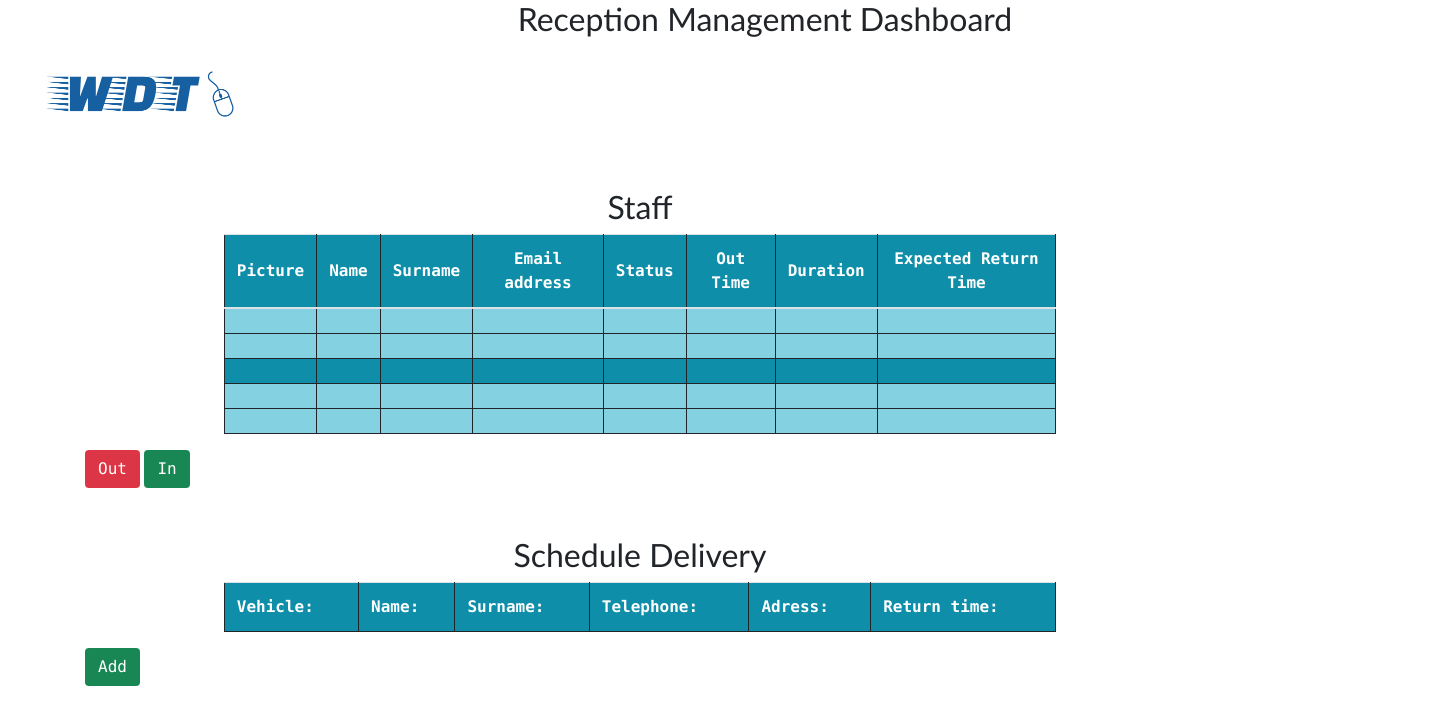
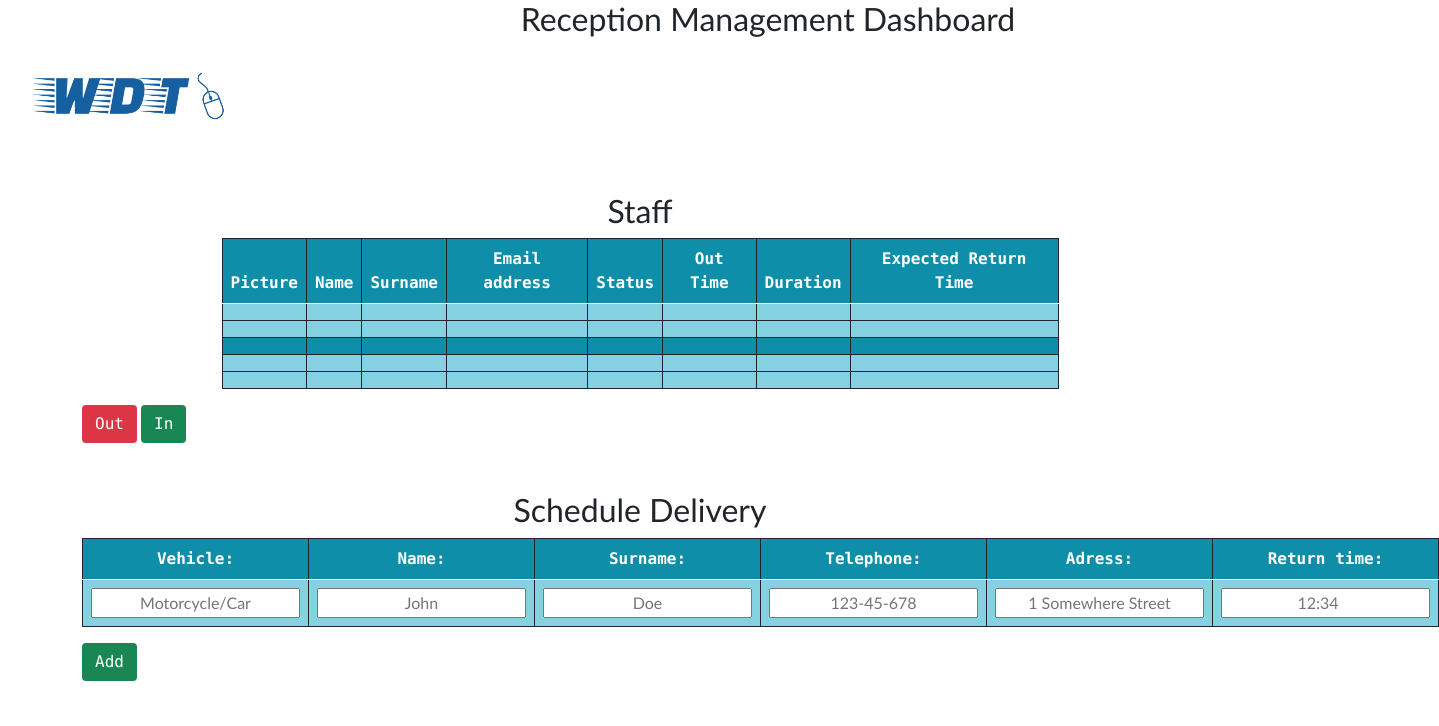
Before and after one commit to Skarstein-Hatlen/Kjetil_Skarstein-Hatlen_sp1, a plain HTML site: page Web Application/WebApp.html in a window 1280 px wide. Both pictures are taken after a click on the element 640 px from the left and 370 px from the top of the page. Shown: the top 726 px of the page, 1439 px wide, since content can reach past the window. Drawn offline with nearby package versions, Linux system fonts and the light colour scheme; no server answers.

Commit message:
Updated Schedule Dlivery start

```diff
--- a/Web Application/WebApp.css
+++ b/Web Application/WebApp.css
@@ -16,50 +16,56 @@
 
 
 /* Tables */
-td {
-    border: thin solid #212529;
-    padding: 5px;
-    cursor: pointer;
-}
 
-th {
+thead, th {
     border: thin solid #212529;
     font-family: consolas;
     color: #fff;
     background-color: #0E8EA8;
+    text-align: center;
 }
 
 tr {
-    border: thin solid #212529
+    border: thin solid #212529;
+
 }
 
-tr:hover {
-    background-color: #0E8EA8;
-    color: #fff;
-}
-
-#tData {
+#tBodyStaff {
     border: thin solid #212529;
     font-family: calibri;
     color:  #212529;
     background-color: #83D1E1;
     text-align: center;
+    cursor: pointer;
 }
 
-thead {
+#tBodySchedule, #tBodyBoard, td {
+    border: thin solid #212529;
+    font-family: calibri;
+    background-color: #83D1E1;
+    color: #212529;
     text-align: center;
-    border: thin solid #212529;
 }
 
+#tBodyStaff tr:hover {
+    background-color: #0E8EA8;
+    color: #fff;
+}
+
+#tBodyBoard:hover, .selected {
+    background-color: #0E8EA8;
+    color: #fff;
+    cursor: pointer;
+}
 
 /* Buttons */
-#positiveButton {
+#inBtn, #addBtn {
     font-family: consolas;
     background-color: #198754;
     color: #fff;
 }
 
-#negativeButton {
+#outBtn, #clearBtn {
     font-family: consolas;
     background-color: #dc3545;
     color: #fff;
@@ -69,8 +75,3 @@ thead {
     font-family: calibri;
     color: #212529;
 }
-
-.selected {
-    background-color: #0E8EA8;
-    color: #fff;
-}
--- a/Web Application/WebApp.html
+++ b/Web Application/WebApp.html
@@ -4,8 +4,8 @@
         <title>WDT App</title>
         <meta charset="utf-8">
         <meta name="viewport" content="width=device-width, initial-scale=1, shrink-to-fit=no">
-        <link rel="stylesheet" href="https://cdn.jsdelivr.net/npm/bootstrap@4.3.1/dist/css/bootstrap.min.css" integrity="sha384-ggOyR0iXCbMQv3Xipma34MD+dH/1fQ784/j6cY/iJTQUOhcWr7x9JvoRxT2MZw1T" crossorigin="anonymous">
-        <link rel="stylesheet" href="WebApp.css">
+        <link href="https://cdn.jsdelivr.net/npm/bootstrap@5.0.2/dist/css/bootstrap.min.css" rel="stylesheet" integrity="sha384-EVSTQN3/azprG1Anm3QDgpJLIm9Nao0Yz1ztcQTwFspd3yD65VohhpuuCOmLASjC" crossorigin="anonymous">        <link rel="stylesheet" href="WebApp.css">
+        <script src="https://cdn.jsdelivr.net/npm/bootstrap@5.0.2/dist/js/bootstrap.bundle.min.js" integrity="sha384-MrcW6ZMFYlzcLA8Nl+NtUVF0sA7MsXsP1UyJoMp4YLEuNSfAP+JcXn/tWtIaxVXM" crossorigin="anonymous"></script>
         <script src="https://ajax.googleapis.com/ajax/libs/jquery/3.6.1/jquery.min.js"></script>
         <script src="wdt_app.js"></script>
     </head>
@@ -19,29 +19,29 @@
         <div class="container">
             <div>
                 <h2 id="text" class="text-center">Staff</h2>
-                <table id="staffTable" class="table w-75 mx-auto" style="border: thin solid #212529;">
+                <table id="staffTable" class="table w-75 mx-auto">
                     <thead>
                         <tr>
-                            <th class="align-middle">Picture</th>
-                            <th class="align-middle">Name</th>
-                            <th class="align-middle">Surname</th>
-                            <th class="align-middle">Email address</th>
-                            <th class="align-middle">Status</th>
-                            <th class="align-middle">Out Time</th>
-                            <th class="align-middle">Duration</th>
-                            <th class="align-middle">Expected Return Time</th>
+                            <th>Picture</th>
+                            <th>Name</th>
+                            <th>Surname</th>
+                            <th>Email address</th>
+                            <th>Status</th>
+                            <th>Out Time</th>
+                            <th>Duration</th>
+                            <th>Expected Return Time</th>
                         </tr>
                     </thead>
-                    <tbody id="tData">
+                    <tbody id="tBodyStaff">
                         <tr id="user1">
-                            <td class="align-middle"></td>
-                            <td class="align-middle"></td>
-                            <td class="align-middle"></td>
-                            <td class="align-middle"></td>
-                            <td class="align-middle"></td>
-                            <td class="align-middle"></td>
-                            <td class="align-middle"></td>
-                            <td class="align-middle"></td>
+                            <td></td>
+                            <td></td>
+                            <td></td>
+                            <td></td>
+                            <td></td>
+                            <td></td>
+                            <td></td>
+                            <td></td>
                         </tr>
                         <tr id="user2">
                             <td></td>
@@ -85,28 +85,43 @@
                         </tr>
                     </tbody>
                 </table>
-                <button class="btn" id="negativeButton">Out</button>
-                <button class="btn" id="positiveButton" type="button">In</button>
+                <button class="btn" id="outBtn">Out</button>
+                <button class="btn" id="inBtn" type="button">In</button>
             </div>
+
 
             <div class="pt-5">
                 <h2 id="text" class="text-center">Schedule Delivery</h2>
-                <table id="scheduleTable" class="table w-75 mx-auto" style="border: thin solid #212529;">
+                <table id="scheduleTable" class="table w-75 mx-auto">
+                    <thead>
                         <tr>
-                        <th class="align-top">Vehicle:</th>
-                        <th class="align-top">Name:</th>
-                        <th class="align-top">Surname:</th>
-                        <th class="align-top">Telephone:</th>
-                        <th class="align-top">Adress:</th>
-                        <th class="align-top">Return time:</th>
+                            <th>Vehicle:</th>
+                            <th>Name:</th>
+                            <th>Surname:</th>
+                            <th>Telephone:</th>
+                            <th>Adress:</th>
+                            <th>Return time:</th>
                         </tr>
+                    </thead>
+                    <tbody id="tBodySchedule">
+                        <tr style="text-align: center;">
+                            <td><input id="vehicle" style="text-align: center;" type="text" placeholder="Motorcycle/Car"></td>
+                            <td><input id="inputFName" style="text-align: center;" type="text" placeholder="John"></td>
+                            <td><input id="inputLName" style="text-align: center;" type="text" placeholder="Doe"></td>
+                            <td><input id="phone" style="text-align: center;" type="text" placeholder="123-45-678"></td>
+                            <td><input id="inputAdress" style="text-align: center;" type="text" placeholder="1 Somewhere Street"></td>
+                            <td><input id="returnTime" style="text-align: center;" type="number" placeholder="12:34"></td>
+                        </tr>
+                    </tbody>
                 </table>
-                <button class="btn" id="positiveButton">Add</button>
+                <button id="addBtn" class="btn">Add</button>
             </div>
+
 
             <div class="pt-5">
                 <h2 id="text" class="text-center">Delivery Board</h2>
-                <table id="deliveryBoard" class="table w-75 mx-auto" style="border: thin solid #212529;">
+                <table id="deliveryBoard" class="table w-75 mx-auto">
+                    <thead>
                         <tr>
                             <th>Vehicle</th>
                             <th>Name</th>
@@ -115,13 +130,30 @@
                             <th>Adress</th>
                             <th>Return time</th>
                         </tr>
-                    <tr></tr>
+                    </thead>
+                    <tbody id="tBodyBoard">
+                    </tbody>
                 </table>
-                <button class="btn" id="negativeButton">Clear</button>
+                <button id="clearBtn" class="btn">Clear</button>
+            </div>
+            <br><br>
+            <div class="text-end font-weight-bold mb-5" id="dateTime">
             </div>
         </div>
-        <br><br>
-        <div class="text-right font-weight-bold mb-5 mr-5" id="dateTime">
+
+
+        <div class="position-fixed bottom-0 end-0 p-3" style="z-index: 11">
+            <div id="liveToast" class="toast hide" role="alert" aria-live="assertive" aria-atomic="true">
+                <div class="toast-header">
+                    <img src="..." class="rounded me-2" alt="...">
+                    <strong class="me-auto">Bootstrap</strong>
+                    <small>11 mins ago</small>
+                    <button type="button" class="btn-close" data-bs-dismiss="toast" aria-label="Close"></button>
+                </div>
+                <div class="toast-body">
+                    Hello, world! This is a toast message.
+                </div>
+            </div>
         </div>
     </body>
 </html>
--- a/Web Application/wdt_app.js
+++ b/Web Application/wdt_app.js
@@ -3,7 +3,7 @@ $(document).ready(function() {
         $.ajax({
             url: 'https://randomuser.me/api/?results=5&inc=picture,name,email',
             dataType: 'json',
-            success: function(data) {
+            success: function staffUserGet(data) {
                 console.log(data)
                 var userData = data.results
                     $("#user1").html(
@@ -63,7 +63,8 @@ $(document).ready(function() {
 })
 
 
-//Staff
+
+//Staff Table
 $(document).ready(function() {
 
 
@@ -77,7 +78,7 @@ $(document).ready(function() {
         }
 
         //Staff Out
-    $("#negativeButton").on("click", function staffOut(){
+        $("#outBtn").on("click", function staffOut(){
 
             //functions
             var userAnswer = parseFloat(prompt("Please provide the absence of the staff member in minutes:"))
@@ -136,7 +137,8 @@ $(document).ready(function() {
                         cHours = cHours + Math.floor((minutes + num) / 60)
                     }
                     var expReturn = checkTime(cHours) + ":" + checkTime(cMinutes)
-                return expReturn
+                    return expReturn;
+
                 };
                 function checkTime(i){
                     if(i < 10){i = "0" + i}
@@ -144,14 +146,13 @@ $(document).ready(function() {
                 }
                 return timeConvert(userAnswer)
             })
+
+            //Toast if staff remeber is late
         })
 
 
-
-
-
         //Staff In
-        $("#positiveButton").on("click", function staffIn(){
+        $("#inBtn").on("click", function staffIn(){
             $("tr.selected:contains('OUT')").find("td").eq(4).html("IN")
             $("tr.selected").find("td").eq(5).html("")
             $("tr.selected").find("td").eq(6).html("")
@@ -160,7 +161,56 @@ $(document).ready(function() {
     });
 })
 
-//Button in function
+
+//Schedule delivery
+$(document).ready(function(){
+
+    //Add button
+    $("#addBtn").on("click", function addDelivery(){
+        $("#tBodyBoard").html("<tr>" +
+        "<td>" + $("#vehicle").val() + "</td>" +
+        "<td>" + $("#inputFName").val() + "</td>" +
+        "<td>" + $("#inputLName").val() + "</td>" +
+        "<td>" + $("#phone").val() + "</td>" +
+        "<td>" + $("#inputAdress").val() + "</td>" +
+        "<td>" + $("#inputAdress") + "</td>" +
+        "</tr>");
+    })
+
+    //Remove selected delivery with clear Button
+    $('#tBodyBoard').on('click', 'tr', function removeDelivery() {
+        if ($(this).hasClass('selected')) {
+            $(this).removeClass('selected');
+        } else {
+            $("tr.selected").removeClass('selected');
+            $(this).addClass('selected');
+        }
+        $("#clearBtn").on("click", function clearButton(){
+            $("tr.selected").html("")
+        })
+    })
+})
+
+
+
+
+
+
+
+
+
+
+
+
+
+
+
+
+
+
+
+
+
 
 
 //Digital Clock Function
```
Lines whose indentation alone changed are shown as unchanged.
